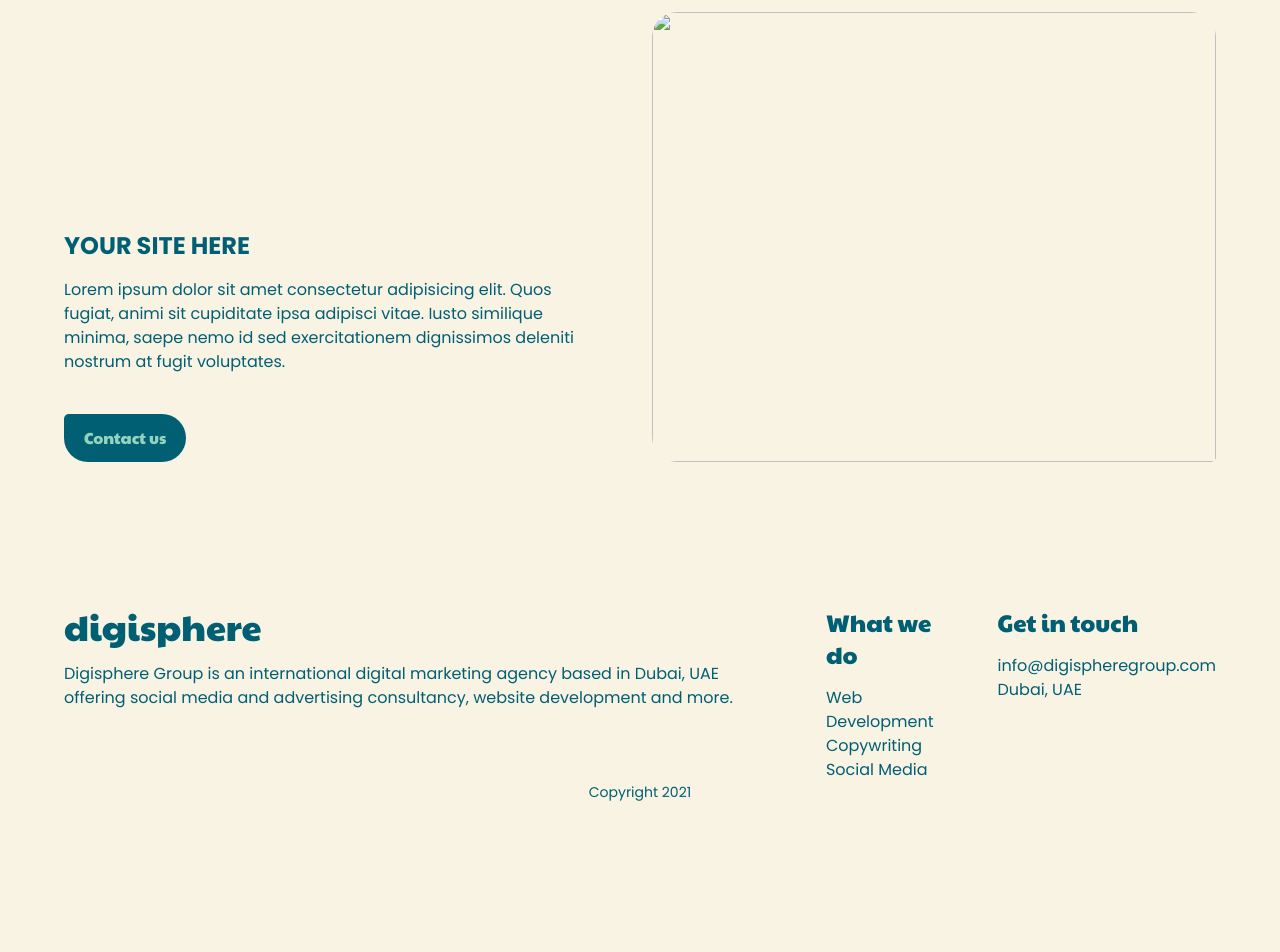
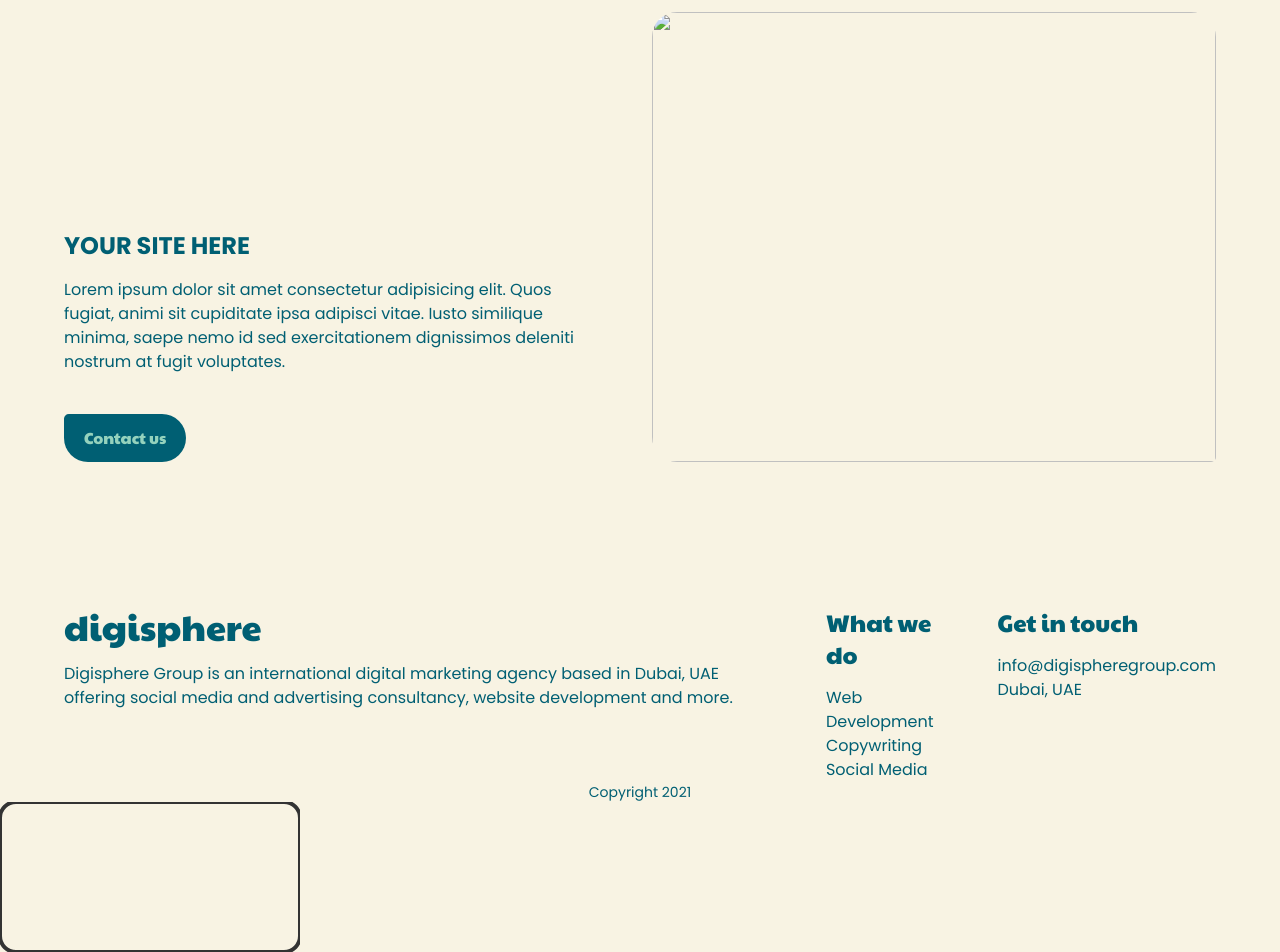
Before and after one commit to SidneyElsayed/digisphere-group, a Jekyll site: the page built from websites.html, in a window 1280 px wide. Shown: the part 2330-3282 px from the top of the page. Built offline with Jekyll 4.4.1, drawn with Linux system fonts in a browser that asks for light colours; nearby versions of some CDN libraries; comment, search, counter and statistics services are not loaded; before the commit the page ends 3132 px from its top, so only the background shows below that.

Commit message:
Still working on the moving dotted border

```diff
--- a/_includes/footer.html
+++ b/_includes/footer.html
@@ -24,3 +24,4 @@
 <div class="">
     <p class="text-center text-sm">Copyright 2021</p>
 </div>
+<svg xmlns="http://www.w3.org/2000/svg"><rect class="path" width="100%" height="100%" fill="none" rx="16" ry="16" stroke="#333" stroke-width="4" d="M5 20 l215 0" stroke-dasharray=""></rect></svg>
--- a/_includes/image-and-text-section.html
+++ b/_includes/image-and-text-section.html
@@ -3,6 +3,10 @@
     <!-- md:h-full on the div negates the h-72, h-full on the image is still needed because of the position absolute -->
     <div class="grow relative order-first aspect-square md:h-full md:aspect-auto md:order-none min-h-[50vh]">
       <img class="absolute w-full h-full object-cover rounded-[25px_25px_5px_25px]" style="object-position: {{block.image-horizontal-focal-point}} {{block.image-vertical-focal-point}}" src="{{block.image}}" alt="{{block.alt}}">
+      {% if block.has-cool-dash-border == true %}
+      <!-- <svg class="w-full height-full"  viewBox="0 0 100 100" >
+        <path d="M 50 0 L 90 0 S 90 0, 100 10 Z"/></svg> -->
+      {% endif %}
     </div>
     <!-- Secondary Heading -->
     <div class="col-span-1 {% if block.image-placement == 'right' %} pl-0 md:pr-12 md:order-first {% endif %} self-end">
--- a/websites.html
+++ b/websites.html
@@ -8,6 +8,7 @@
     button-text: Visit website
     button-link: /index.html
     image: https://images.unsplash.com/photo-1541560052-5e137f229371?w=900&auto=format&fit=crop&q=60&ixlib=rb-4.0.3&ixid=M3wxMjA3fDB8MHxzZWFyY2h8N3x8cGVyc29uJTIwZGlnaXRhbHxlbnwwfHwwfHx8MA%3D%3D
+    has-cool-dash-border:
     alt:
     image-placement: left
     image-horizontal-focal-point:
@@ -18,6 +19,7 @@
     button-text: Visit website
     button-link: /index.html
     image: https://images.unsplash.com/photo-1541560052-5e137f229371?w=900&auto=format&fit=crop&q=60&ixlib=rb-4.0.3&ixid=M3wxMjA3fDB8MHxzZWFyY2h8N3x8cGVyc29uJTIwZGlnaXRhbHxlbnwwfHwwfHx8MA%3D%3D
+    has-cool-dash-border:
     alt:
     image-placement: right
     image-horizontal-focal-point:
@@ -28,6 +30,7 @@
     button-text: Visit website
     button-link: /index.html
     image: https://images.unsplash.com/photo-1541560052-5e137f229371?w=900&auto=format&fit=crop&q=60&ixlib=rb-4.0.3&ixid=M3wxMjA3fDB8MHxzZWFyY2h8N3x8cGVyc29uJTIwZGlnaXRhbHxlbnwwfHwwfHx8MA%3D%3D
+    has-cool-dash-border:
     alt:
     image-placement: left
     image-horizontal-focal-point:
```
Also changed, not shown: other parts of websites.html (+1 -0 lines).
